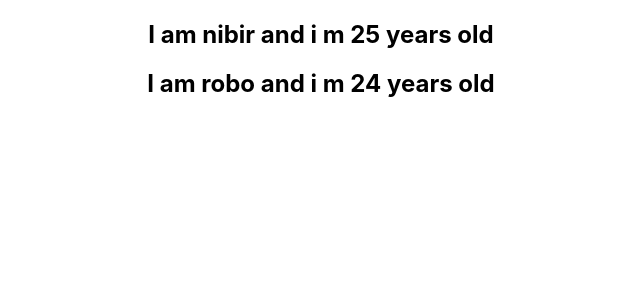
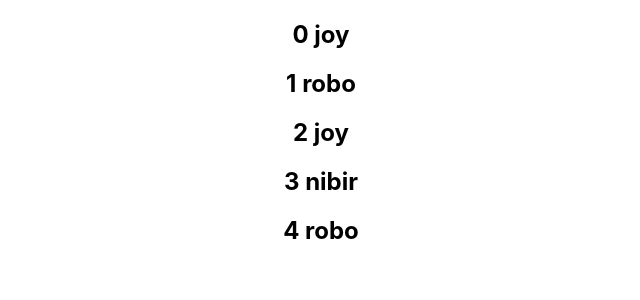
Before and after one commit to Robaith/react, a React (Create React App) app: page / in a window 1280 px wide. Shown: the top 300 px of the page, without its empty margins (319-959 px from the left). Built offline with nearby package versions, Linux system fonts and the light colour scheme.

Commit message:
index as key anti pattern

```diff
--- a/src/components/NameList.js
+++ b/src/components/NameList.js
@@ -2,20 +2,23 @@ import React from 'react'
 import Person from './Person'
 
 function NameList() {
+    const names = ['joy', 'robo', 'joy', 'nibir', 'robo']
     const persons = [
         {
+            id : 1,
             name : 'nibir',
             age : 25
         },
         {
+            id : 2,
             name : 'robo',
             age : 24
         }
     ]
-    const personList = persons.map(person => <Person person={person} />)
+const nameList = names.map((name, index) => <h2 key={index}>{index} {name}</h2>)
     return (
         <div>
-            {personList}
+            {nameList}
         </div>
     )
 }
```
Also changed, not shown: 1 other file (tests, documents, lock files or other folders).
